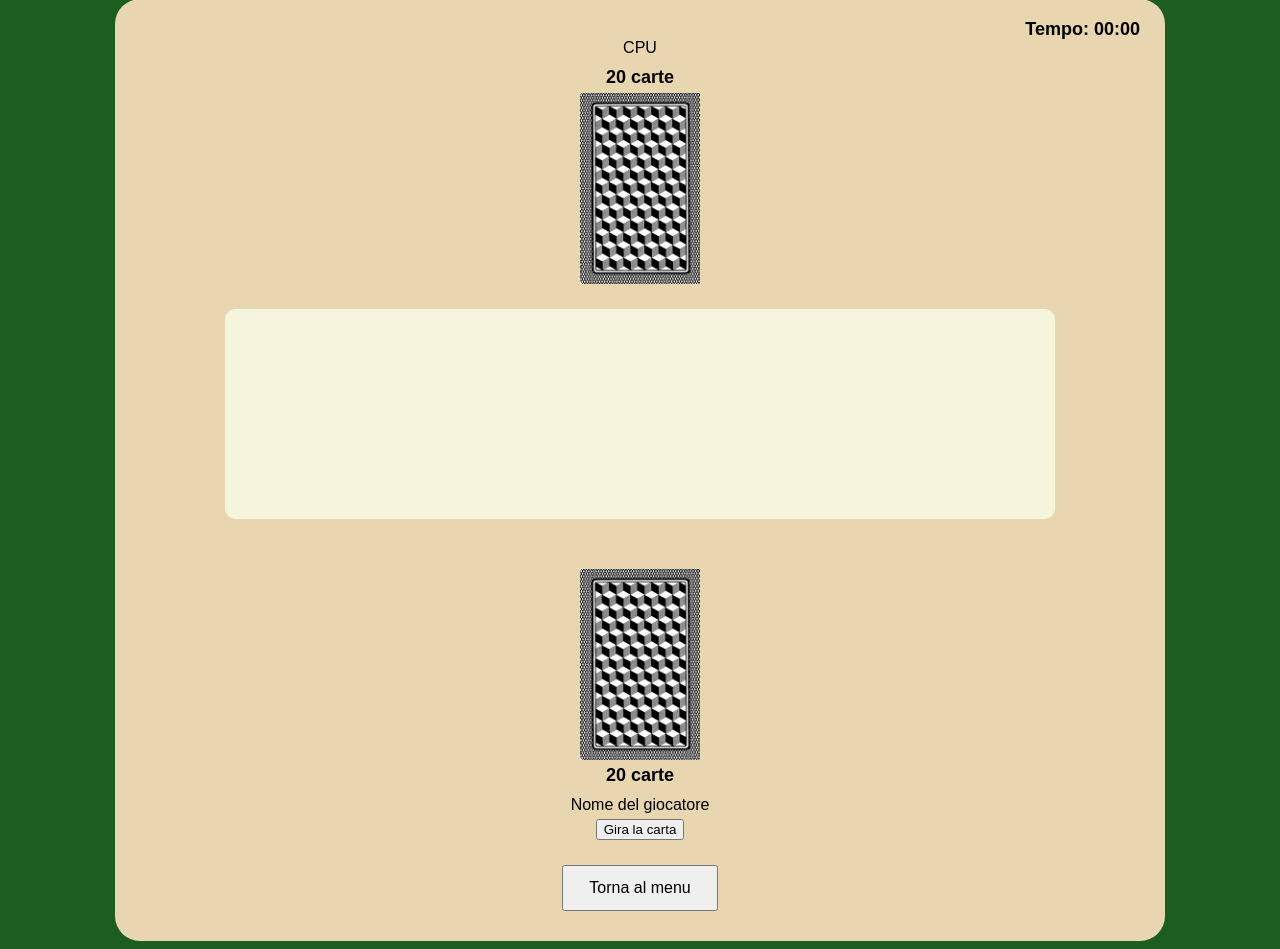
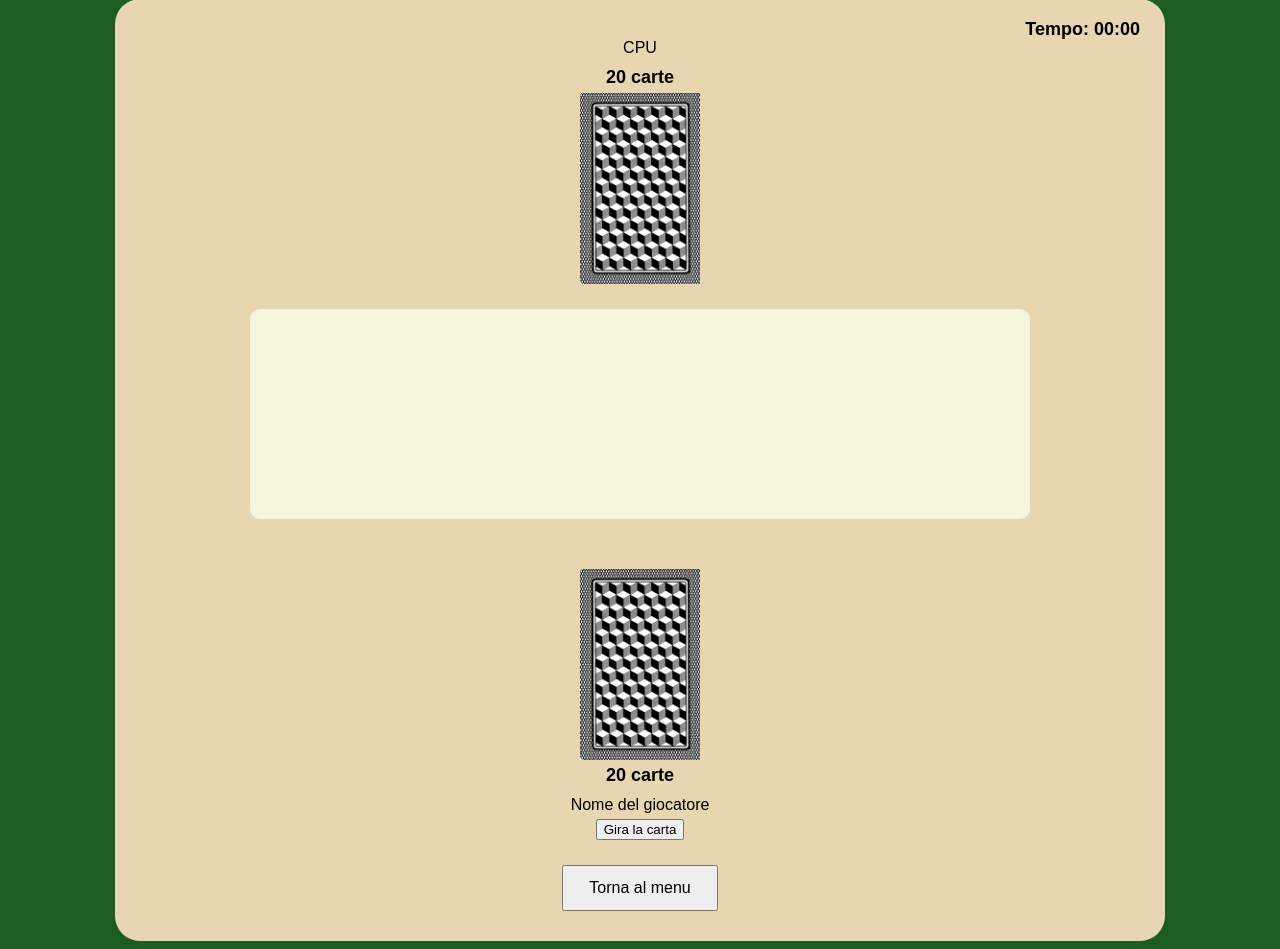
Before and after one commit to FlavioPiff/progetto_strappacamicia_piferi, a PHP site: page /gioco.html in a window 1280 px wide. Shown: the part 81-1030 px from the top of the page. Run offline with PHP 8.4, Linux system fonts and the light colour scheme.

Commit message:
Aggiustamento grafico zona di gioco

```diff
--- a/stile.css
+++ b/stile.css
@@ -85,11 +85,16 @@ body {
 
 #tavoloCarte {
     background-color: beige; /*creo il colore del rettangolo da gioco*/
-    width: 80%; /*gli dò una forma larga e rettangolare*/
+    width: 75%; /*gli dò una forma larga e rettangolare*/
     min-height: 180px; /* in questa maniera il rettangolo da gioco è visibile anche quando non è stata ancora giocata nessuna carta*/
     margin: 0 auto; /* centro il rettanfolo da gioco */
     padding: 15px; /* in questa maniera evito che le carte siano attaccate ai bordi */
     border-radius: 10px; /*arrotondo leggermente gli angoli del rettangolo da gioco*/
+
+    display: flex; /*in questa maniera dispongo le carte una accanto all'altra*/
+    justify-content: center; /*centro le carte orizzontalmente*/
+    align-items: center; /*centro le carte verticalmente*/
+    flex-wrap: wrap; /*in questo modo se ci sono molte carte possono andare a capo*/
 }
 
 #risultatoPartita {
```
